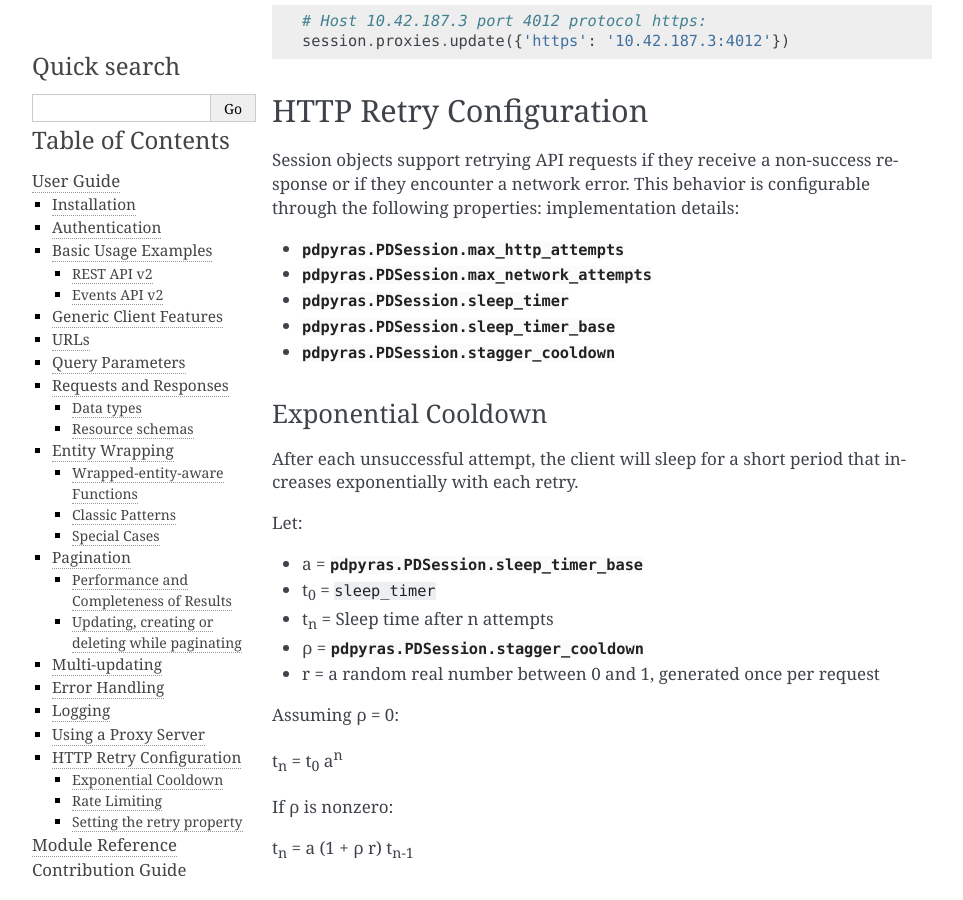
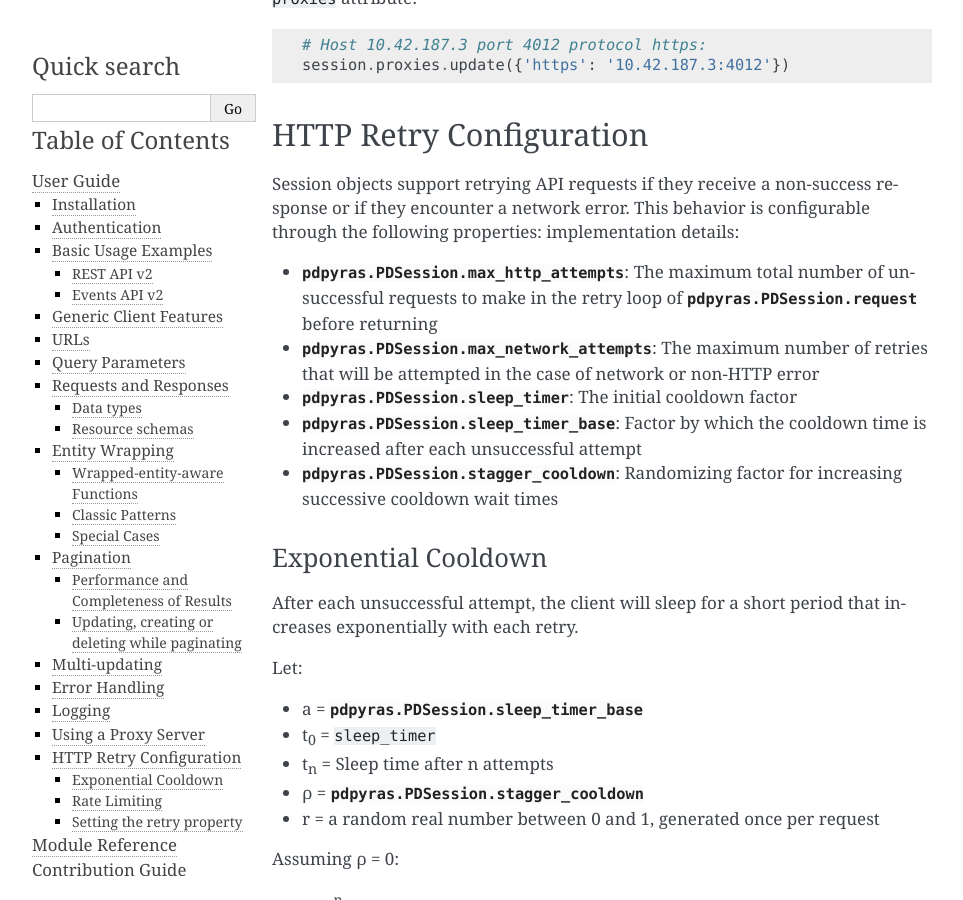
Before and after one commit to PagerDuty/pdpyras, a Sphinx documentation site: the page built from sphinx/source/user_guide.rst, in a window 1280 px wide and 900 px high, scrolled down 13826 px. Shown: the whole window, without its empty margins (148-1111 px from the left). Built offline with Sphinx 7.4.7, drawn with Linux system fonts in a browser that asks for light colours; some of the changed text lies outside the part shown.

Commit message:
Update alternate install method instructions

```diff
--- a/sphinx/source/user_guide.rst
+++ b/sphinx/source/user_guide.rst
@@ -674,11 +674,11 @@ response or if they encounter a network error. This behavior is configurable
 through the following properties:
 implementation details:
 
-* :attr:`pdpyras.PDSession.max_http_attempts`
-* :attr:`pdpyras.PDSession.max_network_attempts`
-* :attr:`pdpyras.PDSession.sleep_timer`
-* :attr:`pdpyras.PDSession.sleep_timer_base`
-* :attr:`pdpyras.PDSession.stagger_cooldown`
+* :attr:`pdpyras.PDSession.max_http_attempts`: The maximum total number of unsuccessful requests to make in the retry loop of :attr:`pdpyras.PDSession.request` before returning
+* :attr:`pdpyras.PDSession.max_network_attempts`: The maximum number of retries that will be attempted in the case of network or non-HTTP error
+* :attr:`pdpyras.PDSession.sleep_timer`: The initial cooldown factor
+* :attr:`pdpyras.PDSession.sleep_timer_base`: Factor by which the cooldown time is increased after each unsuccessful attempt
+* :attr:`pdpyras.PDSession.stagger_cooldown`: Randomizing factor for increasing successive cooldown wait times
 
 Exponential Cooldown
 ********************
```
Also changed, not shown: other parts of sphinx/source/user_guide.rst (+3 -3 lines).
